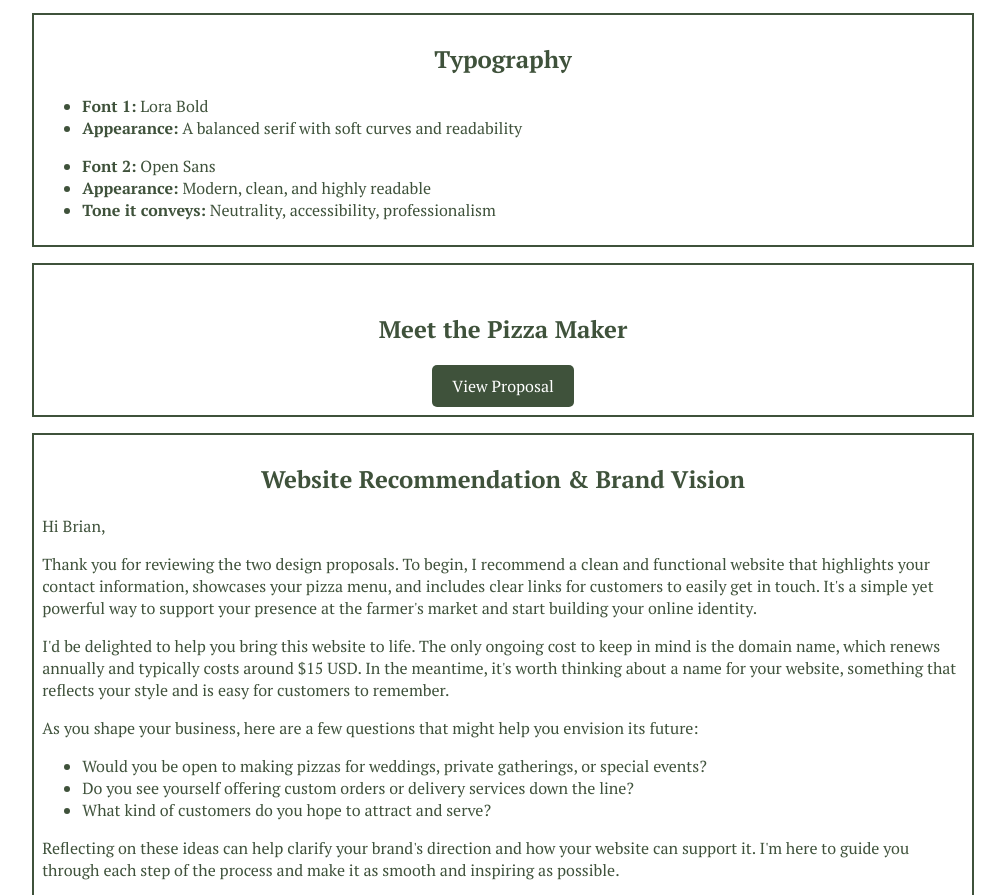
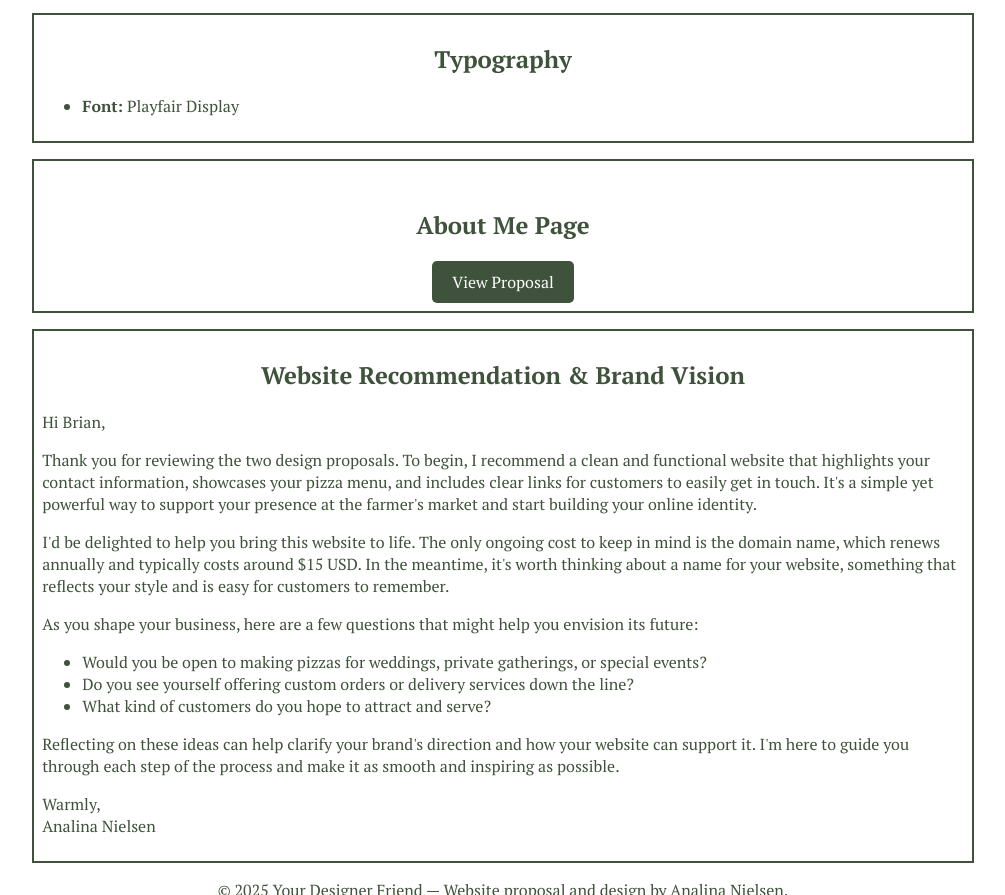
Before and after one commit to yourdesignerfriends/brians-pizza-siteplan, a plain HTML site: page index.html in a window 1280 px wide. Shown: the part 1069-1964 px from the top of the page, without its empty margins (137-1142 px from the left). Drawn offline with Linux system fonts and the light colour scheme.

Commit message:
Update typography section and heading in index.html

```diff
--- a/index.html
+++ b/index.html
@@ -68,18 +68,12 @@
         <section>
             <h2>Typography</h2>
             <ul>
-                <li><strong>Font 1:</strong> Lora Bold</li>
-                <li><strong>Appearance:</strong> A balanced serif with soft curves and readability</li>
-            </ul>
-            <ul>
-                <li><strong>Font 2:</strong> Open Sans</li>
-                <li><strong>Appearance:</strong> Modern, clean, and highly readable</li>
-                <li><strong>Tone it conveys:</strong> Neutrality, accessibility, professionalism</li>
+                <li><strong>Font:</strong> Playfair Display</li>
             </ul>
         </section>
         <section>
             <div class="proposal-container">
-            <h2>Meet the Pizza Maker</h2>
+            <h2>About Me Page</h2>
             <a href="https://sites.google.com/view/thecrustpinepizzeria/chef" target="_blank" class="proposal-button">
                 View Proposal
             </a>
```
